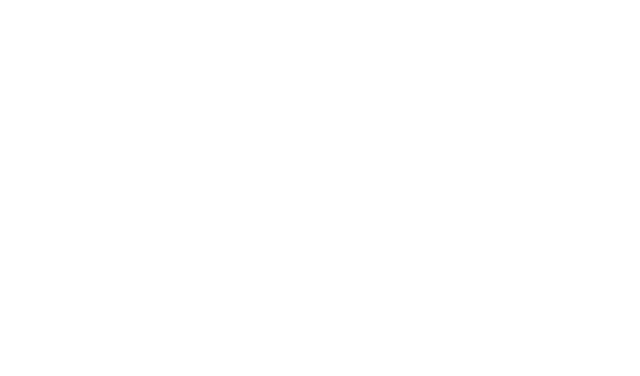
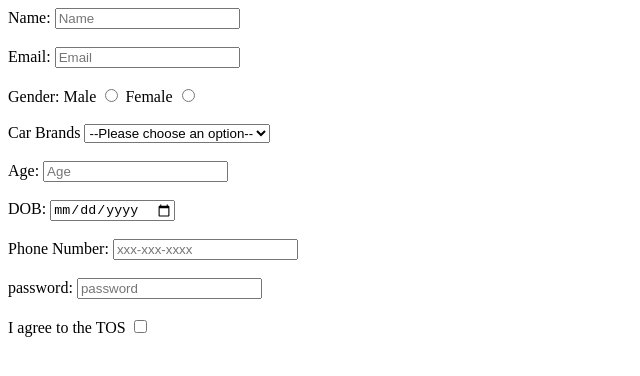
Before and after one commit to acciojob/signup-form-car-Manojemjay, a website: page main.html in a window 1280 px wide. Shown: the whole page, without its empty margins (0-640 px from the left). Drawn offline with Linux system fonts and the light colour scheme.

Commit message:
created a submission

```diff
--- a/main.html
+++ b/main.html
@@ -8,6 +8,44 @@
 
 <body>
 	<!-- the entire body must be written by student -->
+	<form method= "POST">
+		<label for="name">Name:</label>
+		<input type="text" id="name" placeholder="Name" required><br><br>
+
+		<label for="email">Email:</label>
+		<input type="email" id="email" placeholder="Email" required><br><br>
+
+		<label for="Gender">Gender:</label>
+		<label>Male</label>
+		<input type="radio" id="gender_m" name=gender required>
+		<label>Female</label>
+		<input type="radio" id="gender_f" name=gender required><br><br>
+
+		<label>Car Brands</label>
+		<select placeholder ="car brand">
+			<option value = "" disabled selected> --Please choose an option--</option>
+			<option> BMW</option>
+			<option> AUDI</option>
+			<option> TATA</option>
+			<option> KOEINSEG</option>
+		</select><br><br>
+
+
+		<label for="Age">Age:</label>
+		<input type="number" id="Age" placeholder="Age" required><br><br>
+
+		<label for="dob">DOB:</label>
+		<input type="date" id="dob" required><br><br>
+
+		<label for="tel">Phone Number:</label>
+		<input type="tel" id="tel" placeholder="xxx-xxx-xxxx"><br><br>
+
+		<label for="password">password:</label>
+		<input type="password" id="password" placeholder="password" required><br><br>
+
+		<label for="tos">I agree to the TOS </label>
+		<input type="checkbox" id="tos" required><br><br>
+	</form>
     <script type="text/javascript" src="./script.js">
 </script>
 
```
